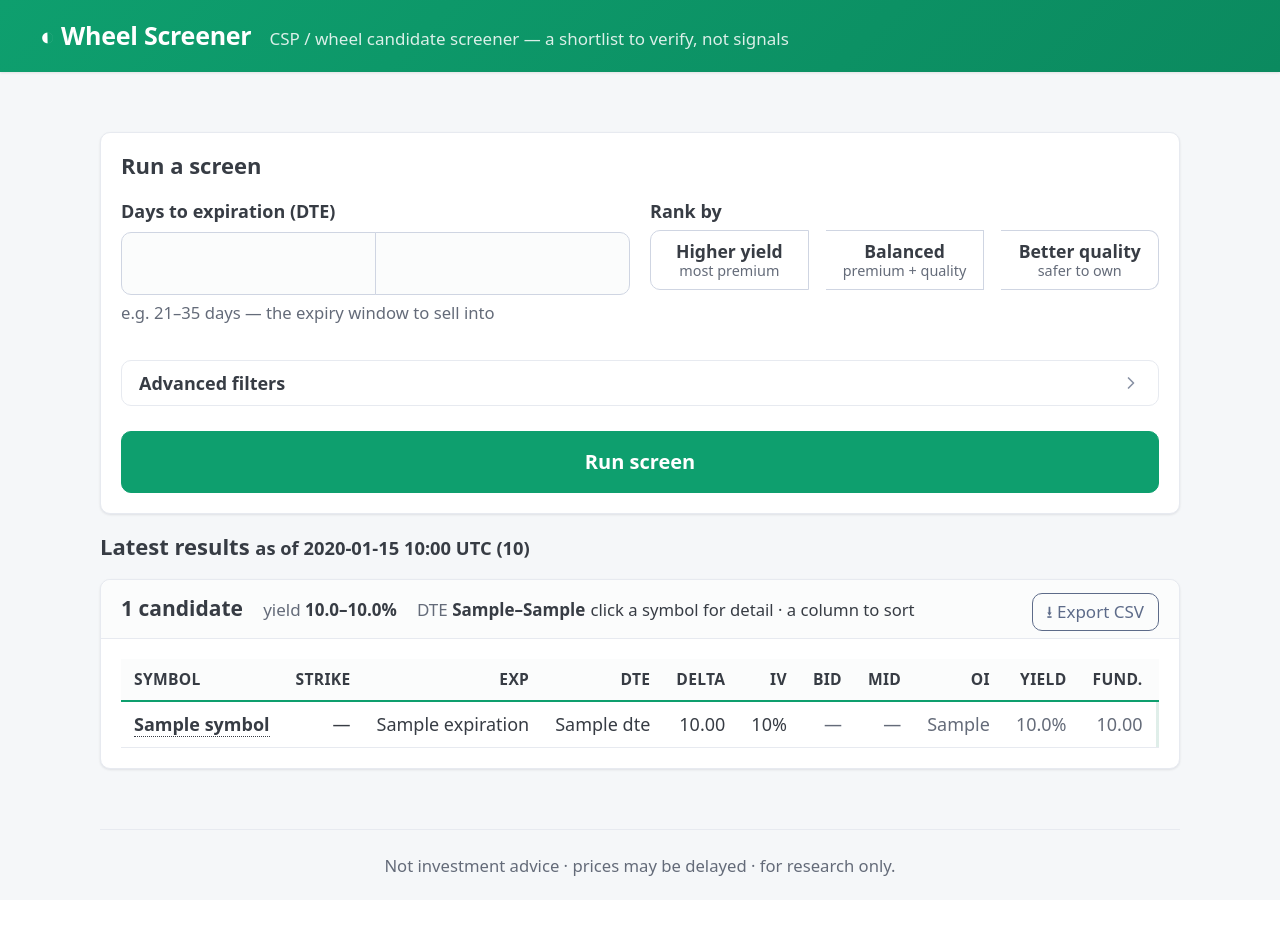
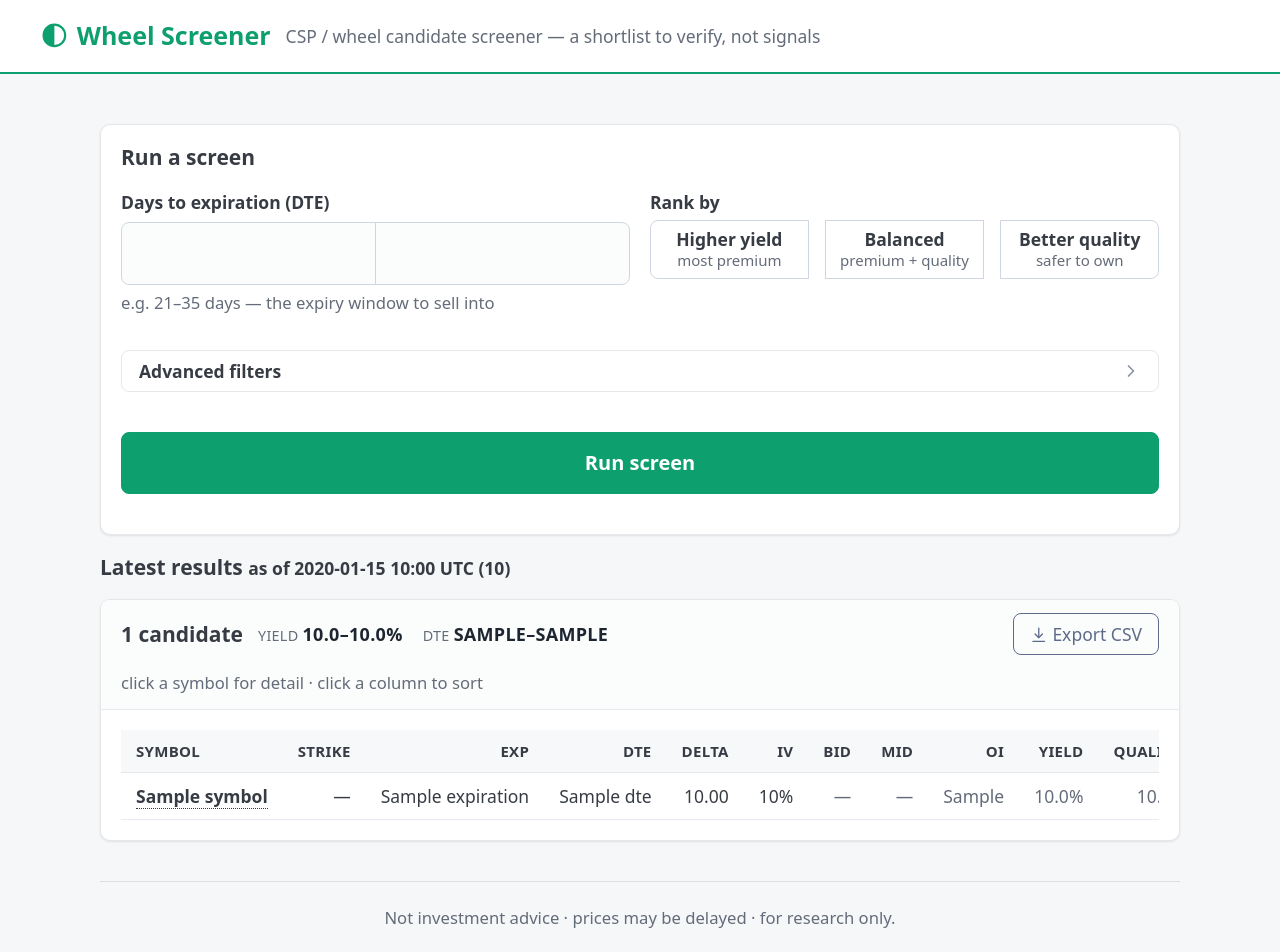
Before and after one commit to sepy97/OptionsScreener, a FastAPI app: template src/wheel_screener/api/templates/dashboard.html in a window 1280 px wide. Before the commit the page ends 876 px from the top, so only its background shows below. Run offline with FastAPI, Linux system fonts and the light colour scheme; the template is opened without the code that fills it: most values are stand-ins (such as "Sample title", 1, 10 or a date in 2020); parts of the project's set-up code (start-up, migrations or seed data) failed here and were passed over.

Commit message:
style(ui): professional design pass — reliable SVG icons, cleaner system (#38)
Consulted three UI/UX expert agents (visual-system, iconography, professional-critique) on the whole interface. Fixes the weird/missing-icon problem and tightens consistency. ICONS: replaced every unreliable glyph (⭳ export U+2B73 rendered as tofu, ⚠ warning emoji-variance, ◐ brand, ▾▴ sort) with vendored inline SVGs (_icons.html macros: download/warning/chevron/close/logo — currentColor, 1em, can't render as tofu, no font/build); kept reliable chars (× via svg, –, —, ·, Δ). DESIGN SYSTEM: design tokens (accent/warn/neg, ink, border, sunken, radius, shadow); neutral white header with an accent rule + accent brand mark (dropped the loud emerald gradient); pinned data-theme=light (kills half-baked dark fallbacks); pill .badge (amber stale / red cancelled) replacing yellow-highlighter <mark>; neutral table chrome (1px border, not 2px emerald); normalized type scale + 4px spacing; flex results header (export no longer floated); segmented control shimmer fix (z-index+margin, no inset shadow); detail row as a definition grid; styled close/empty/progress states; focus rings; Fund.->Quality. 152 tests, glyph-scan-verified (zero weird glyphs).

Co-authored-by: Sam Pyankov <spyankov@Sams-MacBook-Air.local>
Co-authored-by: Claude Opus 4.8 (1M context) <noreply@anthropic.com>

```diff
--- a/src/wheel_screener/api/static/custom.css
+++ b/src/wheel_screener/api/static/custom.css
@@ -1,105 +1,116 @@
-/* Wheel Screener — visual design layer on Pico (vendored; preliminary UI, see UI_STATUS.md).
-   Uses Pico's CSS variables where possible so light/dark themes both work. */
+/* Wheel Screener — design layer on Pico (vendored, no build step). Pinned to light theme. */
 
 :root {
-  --wheel-accent: #0e9f6e;             /* emerald */
+  /* brand / primary action */
+  --wheel-accent: #0e9f6e;
   --wheel-accent-strong: #0b8a5f;
   --wheel-accent-soft: rgba(14, 159, 110, 0.10);
-  --wheel-radius: 10px;
-  --wheel-shadow: 0 1px 3px rgba(16, 24, 40, 0.06), 0 1px 2px rgba(16, 24, 40, 0.04);
-  --pico-primary: #0e9f6e;
-  --pico-primary-hover: #0b8a5f;
-  --pico-primary-focus: rgba(14, 159, 110, 0.25);
-  --pico-primary-underline: rgba(14, 159, 110, 0.5);
-  --pico-border-radius: var(--wheel-radius);
+  /* data semantics */
+  --warn: #b7791f;
+  --warn-soft: rgba(183, 121, 31, 0.12);
+  --neg: #c0392b;
+  --neg-soft: rgba(192, 57, 43, 0.12);
+  /* neutral surfaces + structure */
+  --ink: #1c2530;
+  --border: rgba(16, 24, 40, 0.10);
+  --sunken: #f6f8fa;
+  /* geometry */
+  --radius: 10px;
+  --radius-sm: 8px;
+  --shadow: 0 1px 3px rgba(16, 24, 40, 0.06), 0 1px 2px rgba(16, 24, 40, 0.04);
+  --pico-border-radius: var(--radius-sm);
 }
 
-body { -webkit-font-smoothing: antialiased; }
-@media (prefers-color-scheme: light) { body { background: #f5f7f9; } }
+body { background: #f5f7f9; -webkit-font-smoothing: antialiased; }
 
-/* --- header bar --- */
+/* icons: inline SVG sized to text, aligned to the baseline */
+.icon { width: 1em; height: 1em; vertical-align: -0.125em; flex-shrink: 0; }
+
+/* --- header (neutral bar, accent rule + accent brand mark) --- */
 .app-header {
-  background: linear-gradient(135deg, var(--wheel-accent), var(--wheel-accent-strong));
-  color: #fff;
-  padding: 0.85rem 0;
-  box-shadow: var(--wheel-shadow);
-  margin-bottom: 2rem;
+  background: #fff; color: var(--ink);
+  border-bottom: 2px solid var(--wheel-accent);
+  padding: 0.85rem 0; margin-bottom: 1.5rem;
 }
-.app-header__inner { display: flex; align-items: baseline; gap: 0.9rem; flex-wrap: wrap; }
-.brand { font-size: 1.25rem; font-weight: 700; letter-spacing: -0.01em; }
-.brand-sub { font-size: 0.85rem; opacity: 0.85; }
+.app-header__inner { display: flex; align-items: center; gap: 0.75rem; flex-wrap: wrap; }
+.brand { display: inline-flex; align-items: center; gap: 0.4rem; font-size: 1.25rem; font-weight: 700; color: var(--wheel-accent); }
+.brand-mark { width: 1.15em; height: 1.15em; }
+.brand-sub { font-size: 0.875rem; color: var(--pico-muted-color); }
 
 /* --- layout / cards --- */
 main.container { max-width: 1080px; }
-article {
-  border: 1px solid var(--pico-card-border-color, rgba(0, 0, 0, 0.07));
-  border-radius: var(--wheel-radius);
-  box-shadow: var(--wheel-shadow);
+main.container > article, main.container > section { margin-bottom: 1rem; }
+article { border: 1px solid var(--border); border-radius: var(--radius); box-shadow: var(--shadow); }
+article > h2, section > h2 { margin-top: 0; font-size: 1.05rem; }
+footer { margin-top: 2rem; padding-top: 1rem; border-top: 1px solid var(--border); text-align: center; color: var(--pico-muted-color); }
+
+/* --- badges (replace the yellow highlighter <mark>) --- */
+.badge, mark {
+  display: inline-flex; align-items: center; gap: 0.25rem;
+  padding: 0.1rem 0.5rem; border-radius: 999px;
+  font-size: 0.75rem; font-weight: 600; line-height: 1.6;
+  background: var(--warn-soft); color: var(--warn);
 }
-article > h2, section > h2 { margin-top: 0; font-size: 1.1rem; }
-article > header strong { font-size: 1.05rem; }
-footer {
-  margin-top: 3rem; padding-top: 1rem;
-  border-top: 1px solid var(--pico-muted-border-color);
-  text-align: center; color: var(--pico-muted-color);
-}
+.badge--neg { background: var(--neg-soft); color: var(--neg); }
 
 /* --- form --- */
-form label { font-weight: 600; font-size: 0.9rem; }
+form { margin-bottom: 0; }
+form > .grid { align-items: start; }
+form label, .rank-by legend { font-weight: 600; font-size: 0.875rem; }
 form label small { font-weight: 400; color: var(--pico-muted-color); }
 .advanced {
-  margin: 0.75rem 0 1rem;
-  border: 1px solid var(--pico-muted-border-color);
-  border-radius: var(--wheel-radius);
-  padding: 0 0.85rem;
+  margin: 0.75rem 0 1rem; border: 1px solid var(--border);
+  border-radius: var(--radius-sm); padding: 0 0.85rem;
 }
-.advanced summary { cursor: pointer; font-weight: 600; font-size: 0.9rem; padding: 0.6rem 0; color: var(--wheel-accent); }
-
-/* "Rank by" — a radio group styled as a segmented button bar (no JS) */
-.rank-by { margin: 0; padding: 0; border: 0; }
-.rank-by legend { font-weight: 600; font-size: 0.9rem; padding: 0; margin-bottom: calc(var(--pico-spacing) * 0.25); }
-.segmented { display: flex; gap: 0; }
-.segmented input[type="radio"] { position: absolute; opacity: 0; pointer-events: none; }
-.segmented label {
-  flex: 1; margin: 0; text-align: center; cursor: pointer; line-height: 1.2;
-  padding: 0.5rem 0.6rem; font-weight: 600; font-size: 0.88rem;
-  border: 1px solid var(--pico-form-element-border-color); border-left-width: 0;
-}
-.segmented label:first-of-type { border-left-width: 1px; border-radius: var(--wheel-radius) 0 0 var(--wheel-radius); }
-.segmented label:last-of-type { border-radius: 0 var(--wheel-radius) var(--wheel-radius) 0; }
-.segmented label small { display: block; font-weight: 400; font-size: 0.72rem; color: var(--pico-muted-color); }
-.segmented input:checked + label {
-  background: var(--wheel-accent-soft); color: var(--wheel-accent-strong);
-  box-shadow: inset 0 0 0 1px var(--wheel-accent); border-color: var(--wheel-accent);
-}
-.segmented input:checked + label small { color: var(--wheel-accent-strong); }
-.segmented input:focus-visible + label { outline: 2px solid var(--pico-primary-focus); outline-offset: -2px; }
+.advanced summary { cursor: pointer; font-weight: 600; font-size: 0.875rem; padding: 0.5rem 0; color: var(--wheel-accent); }
 .run-btn {
-  width: auto; min-width: 12rem; margin: 0.25rem 0 0; font-weight: 600;
+  width: 100%; margin-top: 1rem; font-weight: 600;
   background: var(--wheel-accent); border-color: var(--wheel-accent);
 }
 .run-btn:hover { background: var(--wheel-accent-strong); border-color: var(--wheel-accent-strong); }
 
+/* "Rank by" — radio group as a segmented button bar (no JS, no border shimmer) */
+.rank-by { margin: 0; padding: 0; border: 0; }
+.rank-by legend { padding: 0; margin-bottom: calc(var(--pico-spacing) * 0.25); }
+.segmented { display: flex; }
+.segmented input[type="radio"] { position: absolute; opacity: 0; pointer-events: none; }
+.segmented label {
+  flex: 1; margin: 0 0 0 -1px; display: flex; flex-direction: column; justify-content: center;
+  text-align: center; cursor: pointer; line-height: 1.25; min-height: 2.75rem;
+  padding: 0.4rem 0.6rem; font-weight: 600; font-size: 0.875rem;
+  border: 1px solid var(--pico-form-element-border-color);
+}
+.segmented label:first-of-type { margin-left: 0; border-radius: var(--radius-sm) 0 0 var(--radius-sm); }
+.segmented label:last-of-type { border-radius: 0 var(--radius-sm) var(--radius-sm) 0; }
+.segmented label small { font-weight: 400; font-size: 0.75rem; color: var(--pico-muted-color); }
+.segmented input:checked + label {
+  position: relative; z-index: 1; border-color: var(--wheel-accent);
+  background: var(--wheel-accent-soft); color: var(--wheel-accent-strong);
+}
+.segmented input:checked + label small { color: var(--wheel-accent-strong); }
+.segmented input:focus-visible + label { outline: 2px solid var(--pico-primary-focus); outline-offset: -2px; }
+
 /* --- results table --- */
 figure { margin: 0; overflow-x: auto; }
-table { font-size: 0.9rem; margin: 0; }
-th, td { padding: 0.45rem 0.65rem; white-space: nowrap; }   /* cells never wrap (dates stay 1 line) */
+table { font-size: 0.875rem; margin: 0; }
+th, td { padding: 0.5rem 0.75rem; white-space: nowrap; }
 thead th {
-  position: sticky; top: 0; z-index: 1;
-  background: var(--pico-card-sectioning-background-color, #eef2f5);
-  border-bottom: 2px solid var(--wheel-accent);
-  font-size: 0.78rem; text-transform: uppercase; letter-spacing: 0.02em; white-space: nowrap;
+  position: sticky; top: 0; z-index: 1; background: var(--sunken);
+  border-bottom: 1px solid var(--border);
+  font-size: 0.75rem; text-transform: uppercase; letter-spacing: 0.02em; font-weight: 600;
 }
-tbody tr:not(.detail):nth-child(odd) { background: rgba(125, 125, 125, 0.05); }   /* zebra */
-tbody tr:not(.detail):hover { background: var(--wheel-accent-soft); }              /* wins over zebra */
-/* right-align + tabular figures on every column but Symbol (col 1), so numbers line up */
+tbody tr:not(.detail):nth-child(odd) { background: rgba(125, 125, 125, 0.045); }   /* zebra */
+tbody tr:not(.detail):hover { background: var(--wheel-accent-soft); }               /* wins over zebra */
 thead th:not(:nth-child(1)), tbody td:not(:nth-child(1)) { text-align: right; font-variant-numeric: tabular-nums; }
 tbody td:nth-child(1) { text-align: left; }
-th a, td a { text-decoration: none; color: inherit; cursor: pointer; white-space: nowrap; }
-th a:hover, td a:hover { color: var(--wheel-accent); text-decoration: underline; }
+th a, td a { text-decoration: none; color: inherit; cursor: pointer; }
+th a:hover, td a:hover { color: var(--wheel-accent); }
+th a:focus-visible, td a:focus-visible { outline: 2px solid var(--pico-primary-focus); outline-offset: 2px; border-radius: 2px; }
 td a strong { border-bottom: 1px dotted currentColor; }   /* hint: symbol is clickable */
+/* faint sort affordance on all sortable headers; the active one shows a chevron in the markup */
+thead th a .icon { opacity: 0.6; }
 
-/* column emphasis: mute reference cols (Bid=7/Mid=8/OI=9/Fund=11); highlight yield + a score bar */
+/* column emphasis: mute reference cols (Bid=7/Mid=8/OI=9/Quality=11); highlight yield + a score bar */
 tbody td:nth-child(7), tbody td:nth-child(8),
 tbody td:nth-child(9), tbody td:nth-child(11) { color: var(--pico-muted-color); }
 .y-hi { color: var(--wheel-accent-strong); font-weight: 700; }
@@ -109,43 +120,54 @@ tbody td:nth-child(9), tbody td:nth-child(11) { color: var(--pico-muted-color);
   font-weight: 600;
   background: linear-gradient(to right, var(--wheel-accent-soft) var(--pct, 0%), transparent var(--pct, 0%));
 }
-.result-stats {
-  display: inline-flex; flex-wrap: wrap; gap: 0.2rem 1rem; margin-left: 0.75rem;
-  font-size: 0.85rem; font-weight: 400; color: var(--pico-muted-color);
+
+/* results header: count · stats ...... [Export] on one aligned flex row */
+.results-head { display: flex; align-items: center; gap: 0.75rem; flex-wrap: wrap; }
+.results-head strong { font-size: 1.05rem; }
+.result-stats { display: inline-flex; flex-wrap: wrap; gap: 0.15rem 1rem; font-weight: 400; color: var(--pico-muted-color); }
+.result-stats span { text-transform: uppercase; font-size: 0.72rem; letter-spacing: 0.02em; }
+.result-stats b { font-size: 0.9rem; color: var(--ink); font-variant-numeric: tabular-nums; }
+.results-hint { flex-basis: 100%; margin: 0; color: var(--pico-muted-color); }
+.export-btn {
+  margin: 0 0 0 auto; width: auto; padding: 0.35rem 0.8rem; font-size: 0.875rem;
+  display: inline-flex; align-items: center; gap: 0.4rem;
 }
-.result-stats b { color: var(--pico-color); font-variant-numeric: tabular-nums; }
-.export-btn { float: right; width: auto; margin: 0; padding: 0.25rem 0.7rem; font-size: 0.85rem; }
+.empty-state { text-align: center; color: var(--pico-muted-color); padding: 2rem 1rem; }
 
 /* --- candidate detail row --- */
 .detail {
-  position: relative; margin: 0.25rem 0; padding: 0.7rem 2rem 0.7rem 1rem;
-  font-size: 0.88rem; background: var(--pico-code-background-color, #f6f8fa);
-  border-left: 3px solid var(--wheel-accent);
-  border-radius: 0 var(--wheel-radius) var(--wheel-radius) 0;
+  position: relative; margin: 0.25rem 0; padding: 0.75rem 2.25rem 0.75rem 1rem;
+  font-size: 0.875rem; background: var(--sunken);
+  border-left: 3px solid var(--wheel-accent); border-radius: 0 var(--radius-sm) var(--radius-sm) 0;
 }
-.detail ul { margin: 0.4rem 0 0; padding-left: 0; list-style: none; }
-.detail li { padding: 0.1rem 0; }
+.detail ul {
+  margin: 0.4rem 0 0; padding: 0; list-style: none;
+  display: grid; grid-template-columns: repeat(auto-fit, minmax(200px, 1fr)); gap: 0.2rem 1.5rem;
+}
 .detail-close {
-  position: absolute; top: 0.35rem; right: 0.65rem; font-size: 1.3rem; line-height: 1;
+  position: absolute; top: 0.5rem; right: 0.5rem;
+  display: inline-flex; align-items: center; justify-content: center;
+  width: 1.5rem; height: 1.5rem; border-radius: 6px; font-size: 1rem;
   text-decoration: none; color: var(--pico-muted-color);
 }
-.detail-close:hover { color: var(--pico-del-color, #c0392b); }
+.detail-close:hover { background: var(--neg-soft); color: var(--neg); }
 
 /* --- run states --- */
-.run-progress ul { margin: 0.5rem 0 0; font-size: 0.9rem; color: var(--pico-muted-color); }
-[role="alert"] { border-left: 3px solid var(--pico-del-color, #c0392b); }
+.run-progress ul { margin: 0.5rem 0 0; padding: 0; list-style: none; font-size: 0.875rem; color: var(--pico-muted-color); font-family: var(--pico-font-family-monospace); }
+.run-progress li::before { content: "› "; color: var(--wheel-accent); }
+[role="alert"] { border-left: 3px solid var(--neg); }
+[role="alert"] .icon { color: var(--neg); margin-right: 0.35rem; }
 
 /* --- responsive / small screens --- */
 @media (max-width: 820px) {
   .app-header__inner { flex-direction: column; align-items: flex-start; gap: 0.1rem; }
-  .brand-sub { font-size: 0.78rem; }
-  table { font-size: 0.85rem; }
-  th, td { padding: 0.4rem 0.45rem; }
-  /* drop reference columns (Bid=7, Mid=8, OI=9, Fund=11) — the wide table still scrolls if needed */
+  table { font-size: 0.8125rem; }
+  th, td { padding: 0.45rem 0.5rem; }
+  /* drop reference columns (Bid=7, Mid=8, OI=9, Quality=11) — the wide table still scrolls */
   thead th:nth-child(7), tbody td:nth-child(7),
   thead th:nth-child(8), tbody td:nth-child(8),
   thead th:nth-child(9), tbody td:nth-child(9),
   thead th:nth-child(11), tbody td:nth-child(11) { display: none; }
-  .segmented label { padding: 0.45rem 0.3rem; font-size: 0.8rem; }
-  .segmented label small { font-size: 0.64rem; }
+  .segmented label { padding: 0.4rem 0.3rem; font-size: 0.8125rem; }
+  .segmented label small { font-size: 0.6875rem; }
 }
--- a/src/wheel_screener/api/templates/_candidate.html
+++ b/src/wheel_screener/api/templates/_candidate.html
@@ -1,9 +1,10 @@
+{% import "_icons.html" as icon %}
 {% set k = c.contract %}
 <tr class="detail">
   <td colspan="12">
     <div class="detail">
       <a href="#" class="detail-close" onclick="this.closest('tr').remove();return false;"
-         aria-label="close">×</a>
+         aria-label="close">{{ icon.close() }}</a>
       <strong>{{ c.symbol }}</strong> &middot; {{ k.option_symbol }} (put)
       <ul>
         <li>Strike {{ k.strike|num2 }} &middot; exp {{ k.expiration }} ({{ k.dte }} DTE)</li>
--- a/src/wheel_screener/api/templates/_error.html
+++ b/src/wheel_screener/api/templates/_error.html
@@ -1,3 +1,4 @@
+{% import "_icons.html" as icon %}
 <article role="alert">
-  <strong>⚠ {{ message }}</strong>
+  <strong>{{ icon.warning() }}{{ message }}</strong>
 </article>
--- /dev/null
+++ b/src/wheel_screener/api/templates/_icons.html
@@ -0,0 +1,22 @@
+{# Inline SVG icons (24x24, currentColor, ~1.8px stroke) — reliable everywhere, no font/glyph.
+   Sized to 1em so each icon matches its surrounding text. #}
+{%- macro download() -%}
+<svg class="icon" viewBox="0 0 24 24" fill="none" stroke="currentColor" stroke-width="1.8"
+     stroke-linecap="round" stroke-linejoin="round" aria-hidden="true"><path d="M12 3v12"/><path d="m7 11 5 5 5-5"/><path d="M4 21h16"/></svg>
+{%- endmacro -%}
+{%- macro warning() -%}
+<svg class="icon" viewBox="0 0 24 24" fill="none" stroke="currentColor" stroke-width="1.8"
+     stroke-linecap="round" stroke-linejoin="round" aria-hidden="true"><path d="M10.3 3.9 1.8 18a2 2 0 0 0 1.7 3h17a2 2 0 0 0 1.7-3L13.7 3.9a2 2 0 0 0-3.4 0Z"/><path d="M12 9v4"/><path d="M12 17h.01"/></svg>
+{%- endmacro -%}
+{%- macro chevron(order) -%}
+<svg class="icon" viewBox="0 0 24 24" fill="none" stroke="currentColor" stroke-width="1.8"
+     stroke-linecap="round" stroke-linejoin="round" aria-hidden="true"><path d="{{ 'm6 9 6 6 6-6' if order == 'desc' else 'm6 15 6-6 6 6' }}"/></svg>
+{%- endmacro -%}
+{%- macro close() -%}
+<svg class="icon" viewBox="0 0 24 24" fill="none" stroke="currentColor" stroke-width="1.8"
+     stroke-linecap="round" stroke-linejoin="round" aria-hidden="true"><path d="M18 6 6 18"/><path d="m6 6 12 12"/></svg>
+{%- endmacro -%}
+{%- macro logo() -%}
+<svg class="brand-mark" viewBox="0 0 24 24" fill="none" stroke="currentColor" stroke-width="1.8"
+     aria-hidden="true"><circle cx="12" cy="12" r="9"/><path d="M12 3a9 9 0 0 0 0 18Z" fill="currentColor" stroke="none"/></svg>
+{%- endmacro -%}
--- a/src/wheel_screener/api/templates/_results.html
+++ b/src/wheel_screener/api/templates/_results.html
@@ -1,3 +1,4 @@
+{% import "_icons.html" as icon %}
 {% set sk = sort_key|default('score') %}
 {% set so = sort_order|default('desc') %}
 {% set n = (job.result or [])|length %}
@@ -5,16 +6,12 @@
   {% set nxt = 'asc' if (sk == key and so == 'desc') else 'desc' %}
   <th><a href="#" hx-get="/runs/{{ job.job_id }}/results?sort={{ key }}&order={{ nxt }}"
          hx-target="#results-{{ job.job_id }}" hx-swap="outerHTML"
-      >{{ label }}{% if sk == key %} {{ '▾' if so == 'desc' else '▴' }}{% endif %}</a></th>
+      >{{ label }}{% if sk == key %} {{ icon.chevron(so) }}{% endif %}</a></th>
 {% endmacro %}
 <article id="results-{{ job.job_id }}">
-  <header>
-    {% if job.result %}
-    <a href="/runs/{{ job.job_id }}/export.csv" role="button" class="secondary outline export-btn"
-       download>⭳ Export CSV</a>
-    {% endif %}
+  <header class="results-head">
     <strong>{{ n }} candidate{{ '' if n == 1 else 's' }}</strong>
-    {% if job.status == "cancelled" %} <mark>cancelled — partial</mark>{% endif %}
+    {% if job.status == "cancelled" %}<span class="badge badge--neg">cancelled — partial</span>{% endif %}
     {% if summary %}
     <span class="result-stats">
       {% if summary.yield_max is not none %}<span>yield
@@ -22,7 +19,11 @@
       {% if summary.dte_max is not none %}<span>DTE <b>{{ summary.dte_min }}–{{ summary.dte_max }}</b></span>{% endif %}
     </span>
     {% endif %}
-    {% if job.result %}<small>click a symbol for detail · a column to sort</small>{% endif %}
+    {% if job.result %}
+    <a href="/runs/{{ job.job_id }}/export.csv" role="button" class="secondary outline export-btn"
+       download>{{ icon.download() }} Export CSV</a>
+    <small class="results-hint">click a symbol for detail · click a column to sort</small>
+    {% endif %}
   </header>
   {% if job.result %}
   <figure>
@@ -33,7 +34,7 @@
           {{ sortlink("Exp", "exp") }}{{ sortlink("DTE", "dte") }}{{ sortlink("Delta", "delta") }}
           {{ sortlink("IV", "iv") }}{{ sortlink("Bid", "bid") }}{{ sortlink("Mid", "mid") }}
           {{ sortlink("OI", "oi") }}{{ sortlink("Yield", "yield") }}
-          {{ sortlink("Fund.", "fund") }}{{ sortlink("Score", "score") }}
+          {{ sortlink("Quality", "fund") }}{{ sortlink("Score", "score") }}
         </tr>
       </thead>
       <tbody>
@@ -62,7 +63,7 @@
     </table>
   </figure>
   {% else %}
-  <p>No candidates matched. Try a higher max-DTE, a lower min-yield, a lower min&nbsp;$-volume,
-     or more names.</p>
+  <p class="empty-state">No candidates matched. Try a higher max-DTE, a lower min-yield,
+     a lower min&nbsp;$-volume, or more names.</p>
   {% endif %}
 </article>
--- a/src/wheel_screener/api/templates/base.html
+++ b/src/wheel_screener/api/templates/base.html
@@ -1,5 +1,5 @@
-<!doctype html>
-<html lang="en">
+{% import "_icons.html" as icon %}<!doctype html>
+<html lang="en" data-theme="light">
 <head>
   <meta charset="utf-8">
   <meta name="viewport" content="width=device-width, initial-scale=1">
@@ -11,7 +11,7 @@
 <body>
 <header class="app-header">
   <div class="container app-header__inner">
-    <span class="brand">◐ Wheel&nbsp;Screener</span>
+    <span class="brand">{{ icon.logo() }} Wheel&nbsp;Screener</span>
     <span class="brand-sub">CSP / wheel candidate screener — a shortlist to verify, not signals</span>
   </div>
 </header>
--- a/src/wheel_screener/api/templates/dashboard.html
+++ b/src/wheel_screener/api/templates/dashboard.html
@@ -1,5 +1,6 @@
 {% extends "base.html" %}
 {% block content %}
+  {% import "_icons.html" as icon %}
   <article>
     <h2>Run a screen</h2>
     {% include "_form.html" %}
@@ -12,7 +13,7 @@
     <h2>Latest results
       <small>as of {{ latest.created_at[:16].replace("T", " ") }} UTC ({{ latest_age }})</small>
       {% if latest_stale %}
-      <small><mark>&#9888; may be stale &mdash; re-run for live prices</mark></small>
+      <span class="badge">{{ icon.warning() }} may be stale — re-run for live prices</span>
       {% endif %}
     </h2>
     {% with job = latest %}{% include "_results.html" %}{% endwith %}
```
